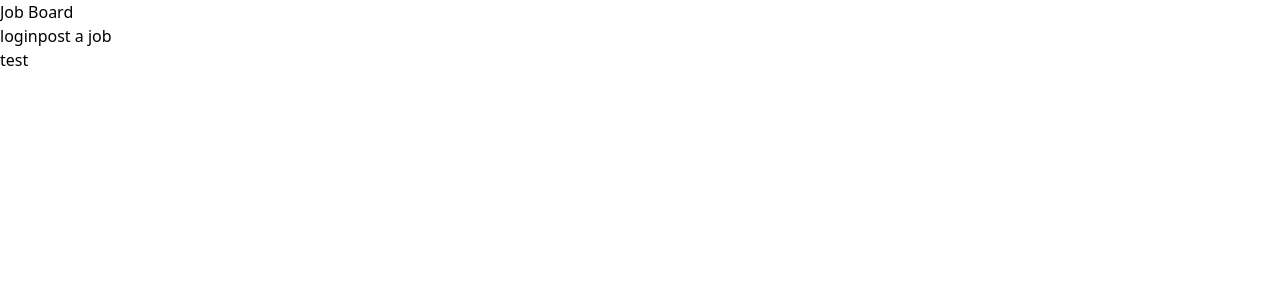
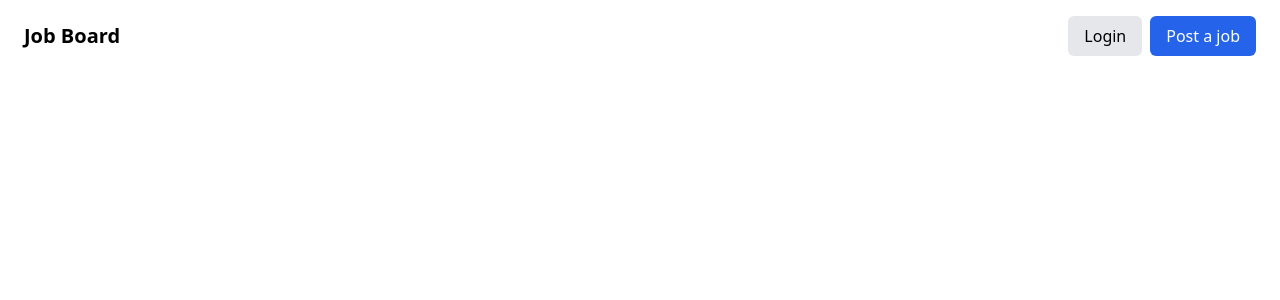
Before and after one commit to ashwaky/job-board, a Next.js app: page / in a window 1280 px wide. Shown: the top 300 px of the page. Built offline with nearby package versions, Linux system fonts and the light colour scheme.

Commit message:
Container

```diff
--- a/app/layout.tsx
+++ b/app/layout.tsx
@@ -28,14 +28,23 @@ export default function RootLayout({
     <html lang="en">
       <body
         className={`${geistSans.variable} ${geistMono.variable} antialiased`}
-      > <header>
-        <Link href={'/'}>Job Board</Link>
-      </header>
-      <nav>
-        <Link href={'/login'}>login</Link>
-        <Link href={'/post'}>post a job</Link>
-
-      </nav>
+      >
+        {" "}
+        <header>
+          <div className="container flex items-center justify-between py-4 px-6 mx-auto">
+            <Link href={"/"} className="font-bold text-xl">
+              Job Board
+            </Link>
+            <nav className="flex gap-2 *:py-2 *:px-4 *:rounded-md">
+              <Link className="bg-gray-200" href={"/login"}>
+                Login
+              </Link>
+              <Link className="bg-blue-600 text-white" href={"/new-listing"}>
+                Post a job
+              </Link>
+            </nav>
+          </div>
+        </header>
         {children}
       </body>
     </html>
--- a/app/page.tsx
+++ b/app/page.tsx
@@ -1,7 +1,5 @@
 import Image from "next/image";
 
 export default function Home() {
-  return (
-    <dev>test</dev>
-  );
+  return <dev></dev>;
 }
```
